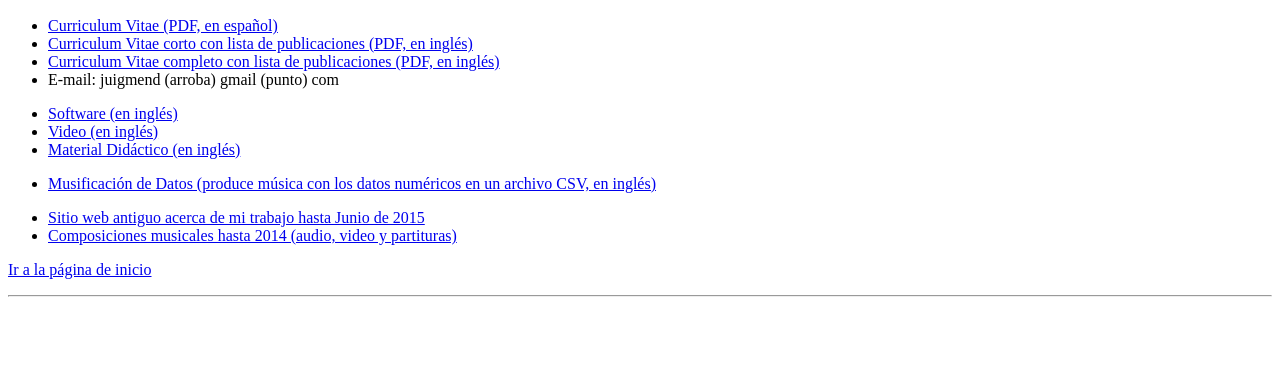
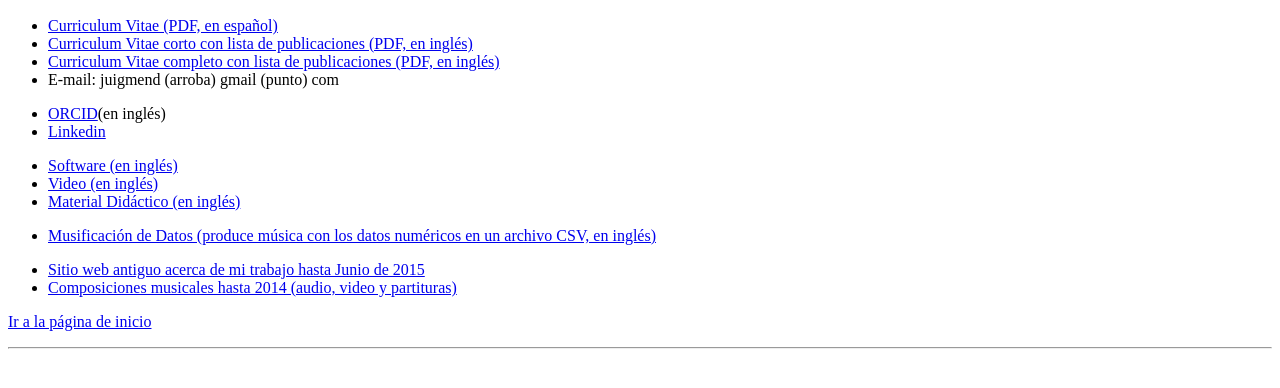
Before and after one commit to juigmend/juigmend.github.io, a plain HTML site: page index_esp.html in a window 1280 px wide. Shown: the part 38-426 px from the top of the page. Drawn offline with Linux system fonts and the light colour scheme.

Commit message:
Update index_esp.html

```diff
--- a/index_esp.html
+++ b/index_esp.html
@@ -23,6 +23,11 @@
 <li><a href="CV_FULL_Juan_Mendoza_EN.pdf">Curriculum Vitae completo con lista de publicaciones (PDF, en inglés)</a></li>
 
 <li>E-mail: juigmend (arroba) gmail (punto) com </a></li>
+</ul>
+
+<ul>
+<li><A HREF="https://orcid.org/0000-0003-3996-7537">ORCID</A>(en inglés)</li>
+<li><A HREF="https://www.linkedin.com/in/juan-ignacio-mendoza-garay/">Linkedin</A></li>
 </ul>
 
 <ul>
```
